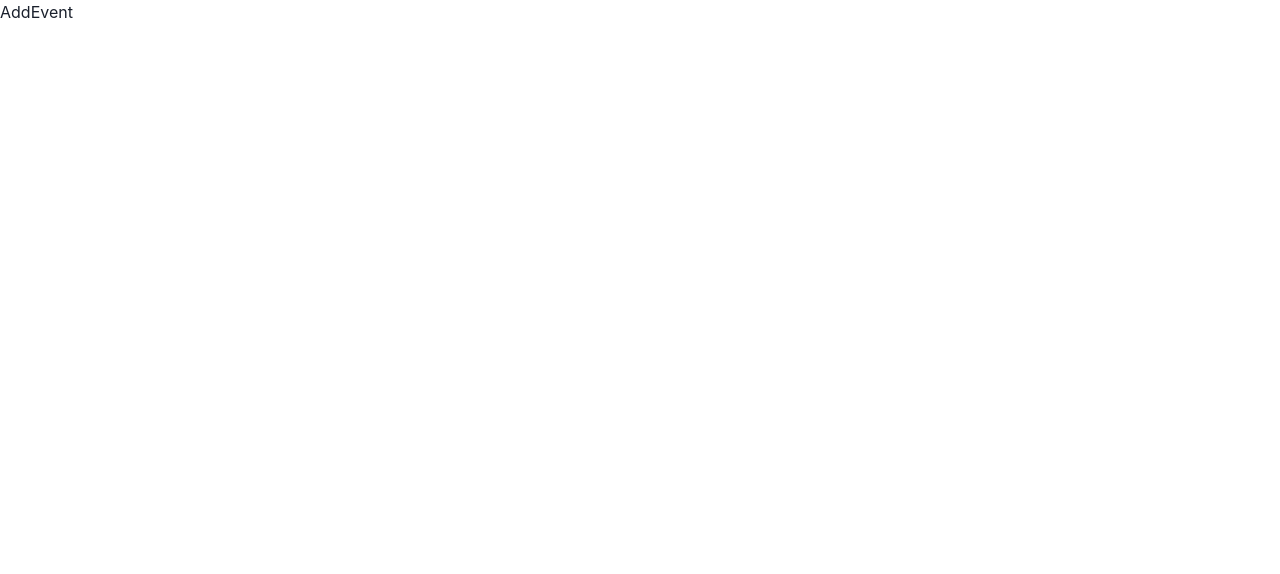
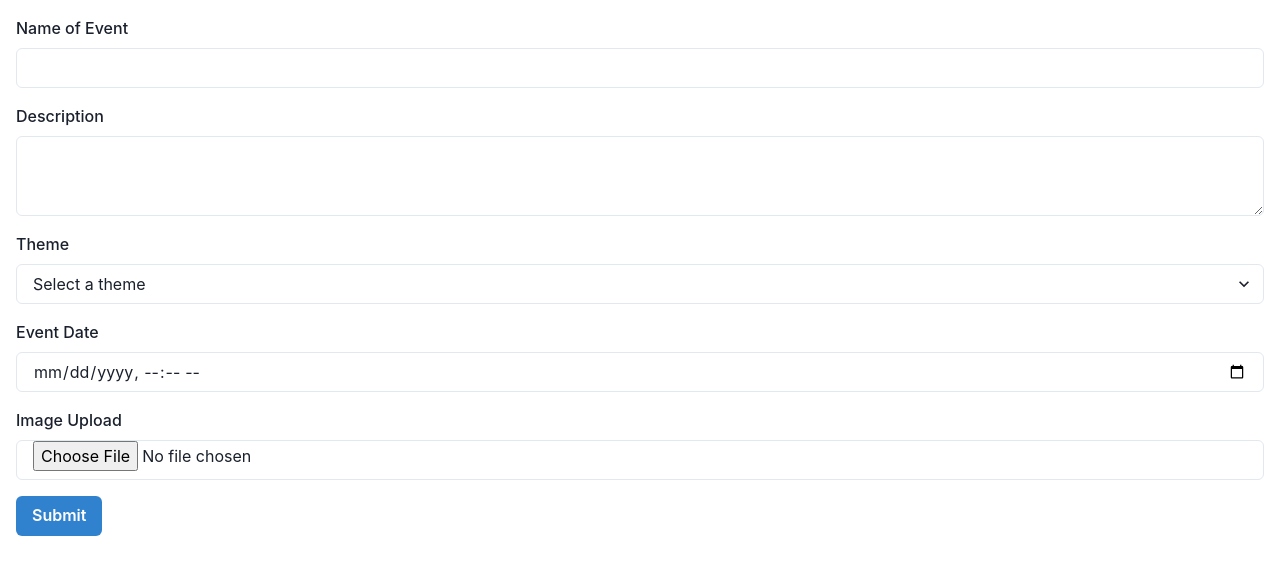
Before and after one commit to Sandeep228/Eventify, a React (Create React App) app: page /addevent in a window 1280 px wide. Shown: the top 574 px of the page. Built offline with nearby package versions, Linux system fonts and the light colour scheme.

Commit message:
added form

```diff
--- a/package.json
+++ b/package.json
@@ -13,6 +13,7 @@
     "@testing-library/user-event": "^13.5.0",
     "appwrite": "^11.0.0",
     "axios": "^1.4.0",
+    "cloudinary-react": "^1.8.1",
     "dotenv": "^16.0.3",
     "framer-motion": "^10.11.6",
     "openai": "^3.2.1",
--- a/src/components/AddEvent.js
+++ b/src/components/AddEvent.js
@@ -1,11 +1,165 @@
-import React from 'react'
+import React, { useState } from 'react';
+import { ChakraProvider, Box, FormControl, FormLabel, Input, Textarea, Select, Button } from '@chakra-ui/react';
+import { v4 as uuidv4 } from 'uuid';
+import { CloudinaryContext, Image } from 'cloudinary-react';
 
-const AddEvent = () => {
+const themes = [
+  { value: 'theme1', label: 'Theme 1' },
+  { value: 'theme2', label: 'Theme 2' },
+  { value: 'theme3', label: 'Theme 3' },
+];
+
+// Add your Cloudinary configuration here
+const cloudinaryConfig = {
+  cloudName: 'dndorgct9',
+  apiKey: '967523612336929',
+  apiSecret: 'UFUbj4CcHCbBniV8VrDYv6-Q1sI',
+};
+
+function App() {
+  const [formData, setFormData] = useState({
+    eventName: '',
+    description: '',
+    theme: '',
+    eventDate: '',
+    image: null
+  });
+  const [isUploading, setIsUploading] = useState(false);
+
+  const handleInputChange = (field, value) => {
+  console.log('Setting', field, 'to', value);
+  setFormData((prevData) => ({
+    ...prevData,
+    [field]: value,
+  }));
+};
+
+//   const handleImageChange = async (event) => {
+//     const file = event.target.files[0];
+//     if (file) {
+//       // Upload image to Cloudinary
+//       const formData = new FormData();
+//       formData.append('file', file);
+//       formData.append('upload_preset', 'react_test'); // Set your Cloudinary upload preset
+
+//       const response = await fetch(`https://api.cloudinary.com/v1_1/${cloudinaryConfig.cloudName}/image/upload`, {
+//         method: 'POST',
+//         body: formData,
+//       });
+
+//       const data = await response.json();
+//       const imageUrl = data.secure_url;
+
+//       handleInputChange('image', imageUrl);
+//     }
+//   };
+
+const handleImageChange = async (event) => {
+    const file = event.target.files[0];
+    if (file) {
+      setIsUploading(true); // Start uploading
+
+      // Upload image to Cloudinary
+      const formData = new FormData();
+      formData.append('file', file);
+      formData.append('upload_preset', 'ry2mqe7j');
+
+      try {
+        const response = await fetch(`https://api.cloudinary.com/v1_1/${cloudinaryConfig.cloudName}/image/upload`, {
+          method: 'POST',
+          body: formData,
+        });
+
+        const data = await response.json();
+        const imageUrl = data.secure_url;
+
+        handleInputChange('image', imageUrl); // Set the image URL in the form data
+      } catch (error) {
+        console.error('Error uploading image:', error);
+      } finally {
+        setIsUploading(false); // Finished uploading
+      }
+    }
+  };
+
+
+  const handleSubmit = (event) => {
+    event.preventDefault();
+    console.log('Form Data:', formData);
+    // You can perform further actions here, like sending the data to a server.
+  };
+
+  const handleDateTimeChange = (e) => {
+    const inputDate = e.target.value;
+    const formattedDate = inputDate + ':00.000Z';
+    handleInputChange('eventDate', formattedDate);
+  };
+
   return (
-    <div>
-        AddEvent
-    </div>
-  )
+    <ChakraProvider>
+      <Box p={4}>
+        <form onSubmit={handleSubmit}>
+          <FormControl mb={4}>
+            <FormLabel>Name of Event</FormLabel>
+            <Input
+              type="text"
+              value={formData.eventName}
+              onChange={(e) => handleInputChange('eventName', e.target.value)}
+            />
+          </FormControl>
+
+          <FormControl mb={4}>
+            <FormLabel>Description</FormLabel>
+            <Textarea
+              value={formData.description}
+              onChange={(e) => handleInputChange('description', e.target.value)}
+            />
+          </FormControl>
+
+          <FormControl mb={4}>
+            <FormLabel>Theme</FormLabel>
+            <Select
+              value={formData.theme}
+              onChange={(e) => handleInputChange('theme', e.target.value)}
+            >
+              <option value="">Select a theme</option>
+              {themes.map((theme) => (
+                <option key={theme.value} value={theme.value}>
+                  {theme.label}
+                </option>
+              ))}
+            </Select>
+          </FormControl>
+
+          <FormControl mb={4}>
+            <FormLabel>Event Date</FormLabel>
+            <Input
+              type="datetime-local"
+              value={formData.eventDate}
+              onChange={handleDateTimeChange}
+            />
+          </FormControl>
+
+          <FormControl mb={4}>
+            <FormLabel>Image Upload</FormLabel>
+            <Input type="file" accept="image/*" onChange={handleImageChange} />
+            {formData.image && (
+              <Image
+                cloudName={cloudinaryConfig.cloudName}
+                publicId={formData.image}
+                width="100"
+                crop="scale"
+              />
+            )}
+          </FormControl>
+
+          <Button type="submit" colorScheme="blue" disabled={isUploading}>
+           {isUploading ? 'Uploading...' : 'Submit'}
+          </Button>
+        </form>
+      </Box>
+    </ChakraProvider>
+  );
 }
 
-export default AddEvent
+export default App;
```
Also changed, not shown: 1 other file (tests, documents, lock files or other folders).
